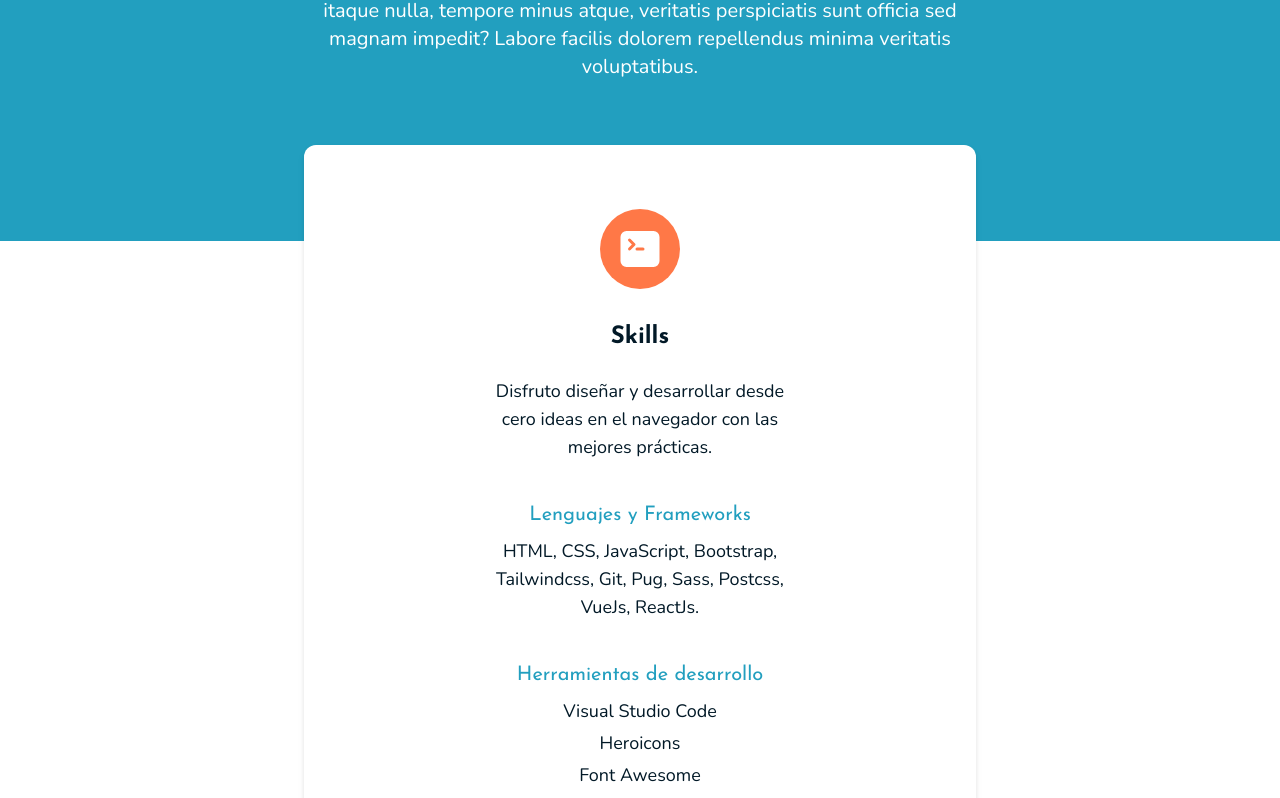
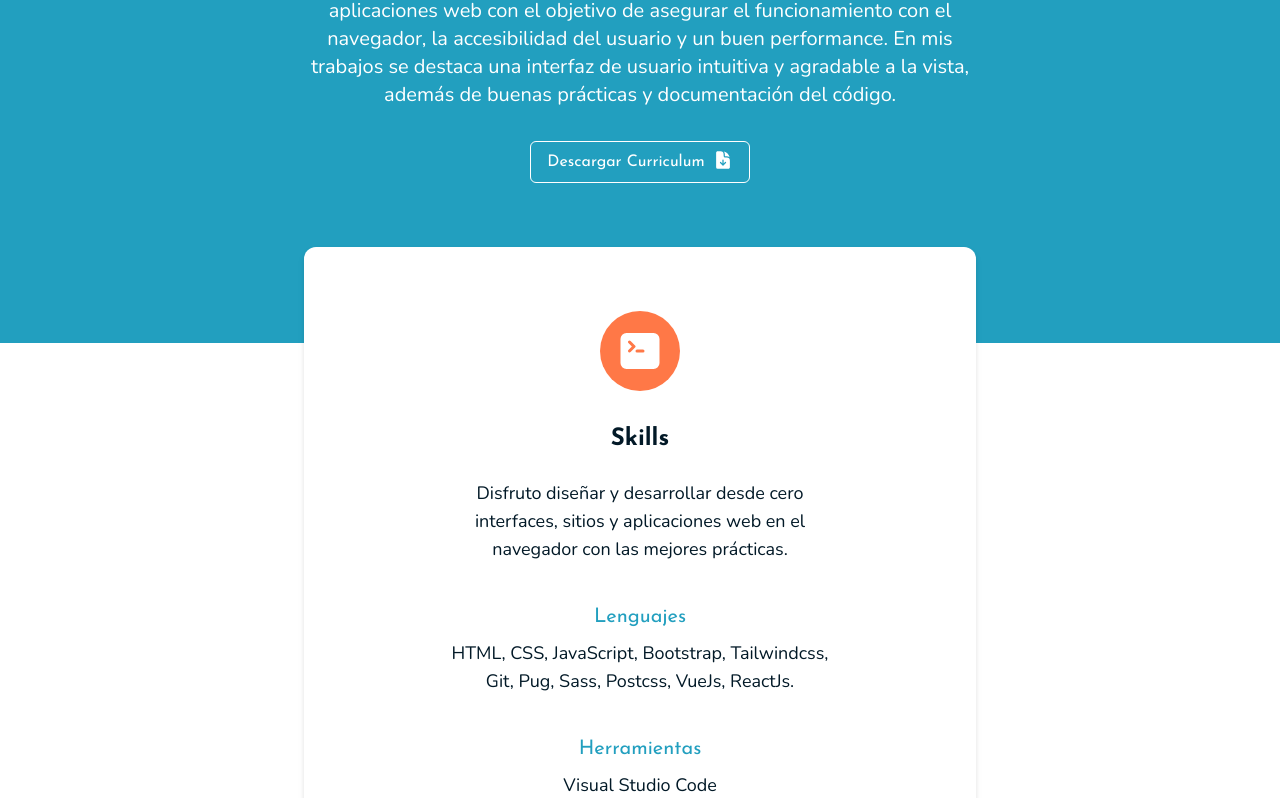
Before and after one commit to luisAriza/portfolio, a Vue app: page / in a window 1280 px wide. Shown: the part 1171-1969 px from the top of the page. Built offline with nearby package versions, Linux system fonts and the light colour scheme.

Commit message:
Contenido del perfil definido

```diff
--- a/src/components/Profile.vue
+++ b/src/components/Profile.vue
@@ -2,10 +2,14 @@
 section.profile-container
 	article.profile
 		h2 Hola, soy Luis Ariza. Gusto en conocerte.
-		p Lorem ipsum dolor sit amet consectetur adipisicing elit. Eos et consectetur itaque nulla, tempore minus atque, veritatis perspiciatis sunt officia sed magnam impedit? Labore facilis dolorem repellendus minima veritatis voluptatibus.
+		p Soy desarrollador web autodidacta, me apasiona darle vida a páginas y aplicaciones web con el objetivo de asegurar el funcionamiento con el navegador, la accesibilidad del usuario y un buen performance. En mis trabajos se destaca una interfaz de usuario intuitiva y agradable a la vista, además de buenas prácticas y documentación del código.
+		a(href="/logo.png" download="brand") Descargar Curriculum
+			DocumentArrowDownIcon.icon
 </template>
 
-<script setup lang="ts"></script>
+<script setup lang="ts">
+import { DocumentArrowDownIcon } from "@heroicons/vue/24/solid";
+</script>
 
 <style lang="postcss" scoped>
 .profile {
@@ -17,4 +21,10 @@ h2 {
 p {
   @apply max-w-2xl font-body text-xl;
 }
+a {
+  @apply mt-2 px-4 py-2 border border-white rounded-md;
+}
+.icon {
+  @apply inline w-5 h-5 ml-2 mb-1 text-white;
+}
 </style>
--- a/src/components/Skills.vue
+++ b/src/components/Skills.vue
@@ -4,10 +4,10 @@ section.skills-container
 		.icon
 			CommandLineIcon
 		h3.title Skills
-		p Disfruto diseñar y desarrollar desde cero ideas en el navegador con las mejores prácticas.
-		h4.subtitle Lenguajes y Frameworks
+		p Disfruto diseñar y desarrollar desde cero interfaces, sitios y aplicaciones web  en el navegador con las mejores prácticas.
+		h4.subtitle Lenguajes
 		p HTML, CSS, JavaScript, Bootstrap, Tailwindcss, Git, Pug, Sass, Postcss, VueJs, ReactJs.
-		h4.subtitle Herramientas de desarrollo
+		h4.subtitle Herramientas
 		ul(v-for="tool in tools")
 			li {{ tool }}
 </template>
@@ -47,7 +47,7 @@ const tools: String[] = [
   @apply mb-2 text-xl text-variant;
 }
 p {
-  @apply max-w-xs mx-auto mb-10 font-body text-lg;
+  @apply max-w-sm mx-auto mb-10 font-body text-lg;
 }
 li {
   @apply mb-1 font-body text-lg;
```
